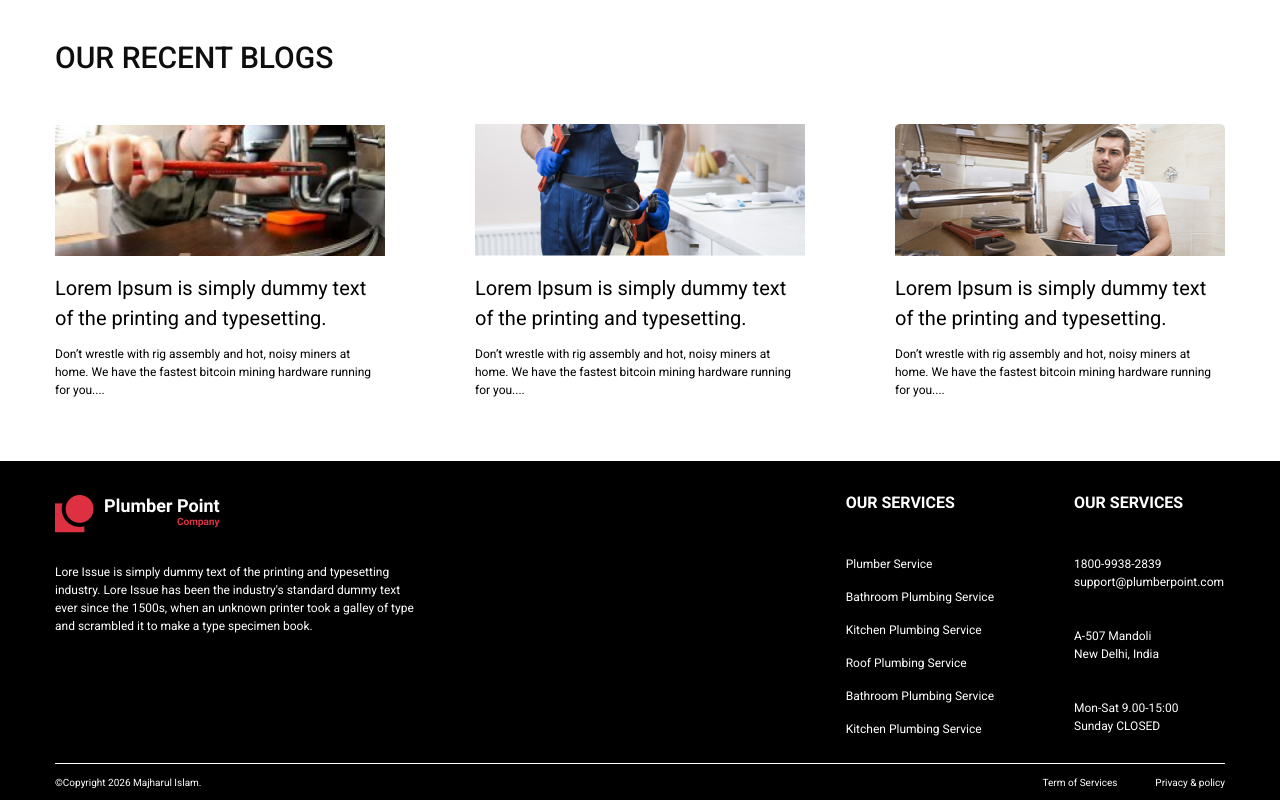
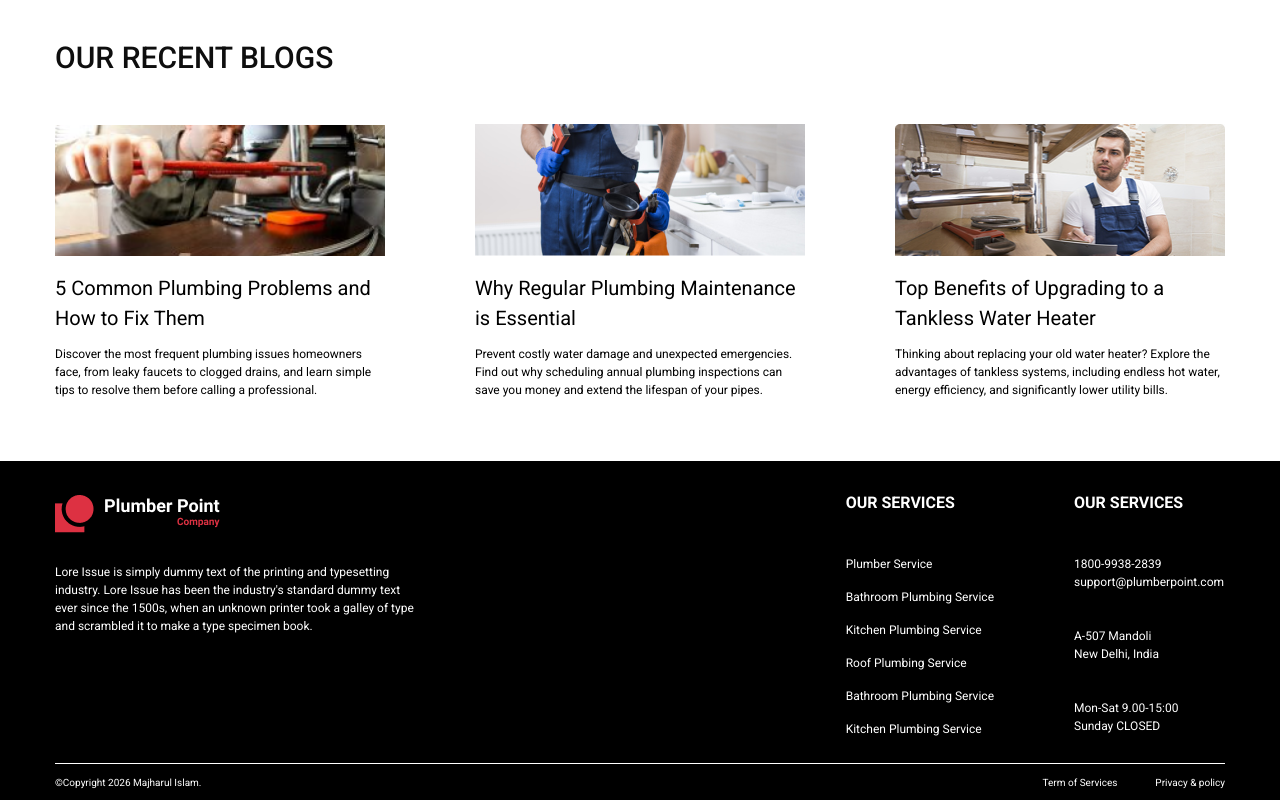
Before and after one commit to Sijan666/plumbingCompany, a React (Vite) app: page / in a window 1280 px wide. Shown: the part 2286-3086 px from the top of the page. Built offline with nearby package versions, Linux system fonts and the light colour scheme.

Commit message:
fix : status issue in recentwork

```diff
--- a/src/components/layouts/RecentWorks.jsx
+++ b/src/components/layouts/RecentWorks.jsx
@@ -20,8 +20,8 @@ const RecentWorks = () => {
                                 <Image imgSrc={w1} className={'w-full'}/>
                                 {/* children div */}
                                 <div className="mt-[17px]">
-                                    <h4 className='text-[20px] text-black'>Lorem Ipsum is simply dummy text of the printing and typesetting. </h4>
-                                    <p className='text-[12px] py-3 text-black'>Don’t wrestle with rig assembly and hot, noisy miners at home. We have the fastest bitcoin mining hardware running for you....</p>
+                                    <h4 className='text-[20px] text-black'>5 Common Plumbing Problems and How to Fix Them</h4>
+                                    <p className='text-[12px] py-3 text-black'>Discover the most frequent plumbing issues homeowners face, from leaky faucets to clogged drains, and learn simple tips to resolve them before calling a professional.</p>
                                 </div>
                             </div>
                             {/* 2 */}
@@ -30,8 +30,8 @@ const RecentWorks = () => {
                                 <Image imgSrc={w2} className={'w-full'}/>
                                 {/* children div */}
                                 <div className="mt-[17px]">
-                                    <h4 className='text-[20px] text-black'>Lorem Ipsum is simply dummy text of the printing and typesetting. </h4>
-                                    <p className='text-[12px] py-3 text-black'>Don’t wrestle with rig assembly and hot, noisy miners at home. We have the fastest bitcoin mining hardware running for you....</p>
+                                    <h4 className='text-[20px] text-black'>Why Regular Plumbing Maintenance is Essential</h4>
+                                    <p className='text-[12px] py-3 text-black'>Prevent costly water damage and unexpected emergencies. Find out why scheduling annual plumbing inspections can save you money and extend the lifespan of your pipes.</p>
                                 </div>
                             </div>
                             {/* 3 */}
@@ -40,8 +40,8 @@ const RecentWorks = () => {
                                 <Image imgSrc={w3} className={'w-full'}/>
                                 {/* children div  */}
                                 <div className="mt-[17px]">
-                                    <h4 className='text-[20px] text-black'>Lorem Ipsum is simply dummy text of the printing and typesetting. </h4>
-                                    <p className='text-[12px] py-3 text-black'>Don’t wrestle with rig assembly and hot, noisy miners at home. We have the fastest bitcoin mining hardware running for you....</p>
+                                    <h4 className='text-[20px] text-black'>Top Benefits of Upgrading to a Tankless Water Heater</h4>
+                                    <p className='text-[12px] py-3 text-black'>Thinking about replacing your old water heater? Explore the advantages of tankless systems, including endless hot water, energy efficiency, and significantly lower utility bills.</p>
                                 </div>
                             </div>
                         </div>
```
